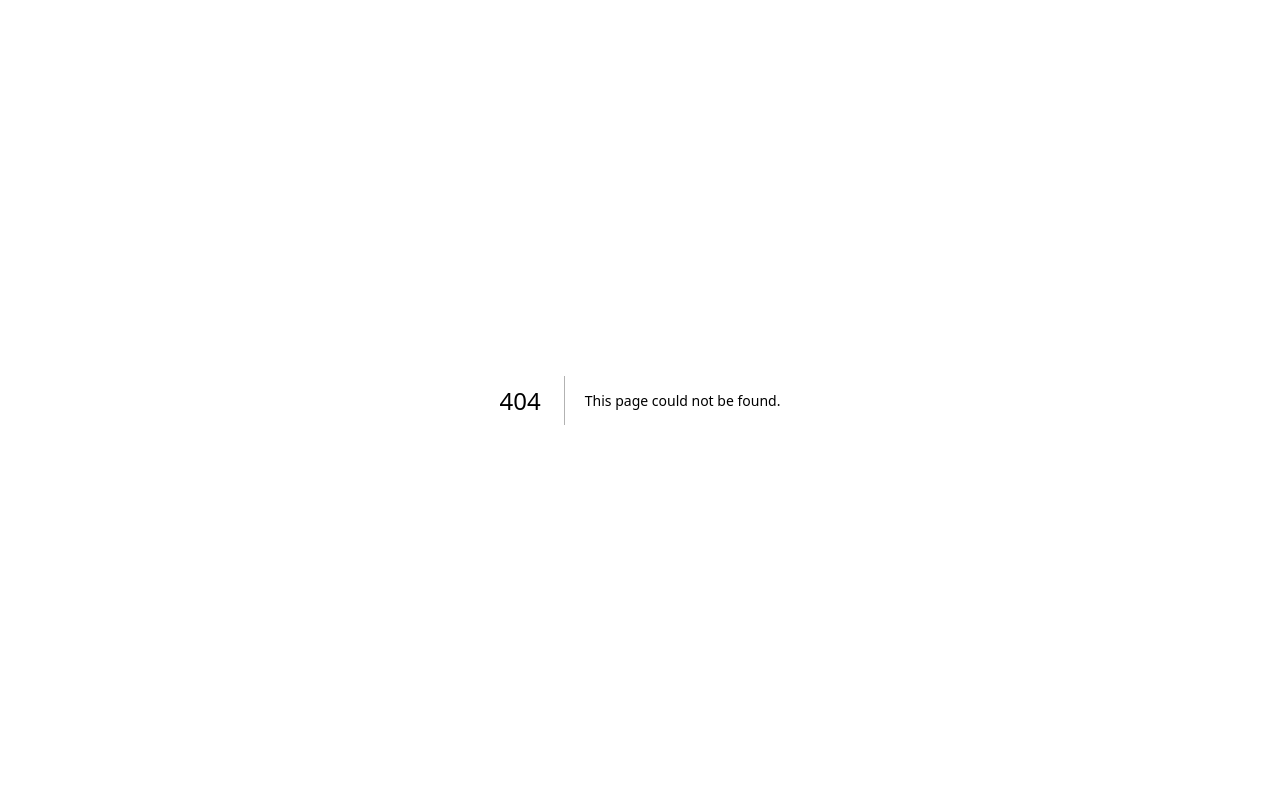
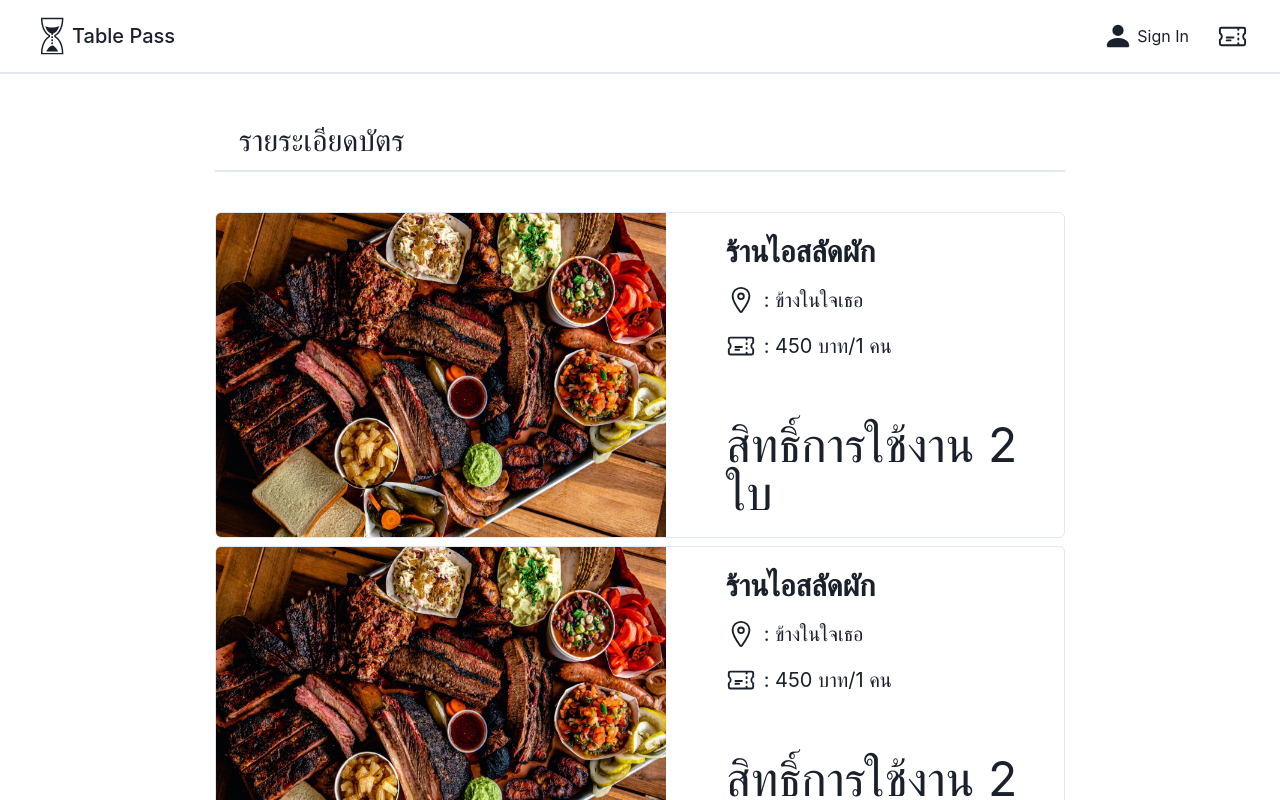
Before and after one commit to SoNicBoom24/Table_pass, a Next.js app: page /app/ticket in a window 1280 px wide. Before the commit this address had no page. Shown: the top 800 px of the page. Built offline with nearby package versions, Linux system fonts and the light colour scheme.

Commit message:
feat: my ticket page

```diff
--- a/package.json
+++ b/package.json
@@ -25,6 +25,7 @@
     "react-bootstrap": "^2.7.3",
     "react-dom": "18.2.0",
     "react-icons": "^4.8.0",
+    "react-router-dom": "^6.10.0",
     "tailwindcss": "3.3.1"
   }
 }
--- a/src/pages/app/buyticket.js
+++ b/src/pages/app/buyticket.js
@@ -1,16 +1,22 @@
 import { useRouter } from "next/router";
 import { Button, useNumberInput, HStack, Input, Card, CardBody, CardFooter, Text, Heading, Stack } from "@chakra-ui/react";
 import Navbar from "../components/navbar";
-import Image from 'next/image'
+import Image from 'next/image';
 import { HiOutlineMail } from "react-icons/hi";
 import { HiOutlineTicket } from "react-icons/hi2";
 import { IoLocationOutline } from "react-icons/io5";
 import { FiPhone } from "react-icons/fi";
 
+import Confirmbuy from "../app/confirmbuy";
+
+import { useSearchParams, Routes, Route, useParams } from "react-router-dom";
+
 export default function BuyTicket() {
 
   const router = useRouter();
-  const navigation = (url) => router.push(url);
+  const navigation = (url) => {
+    router.push(url);
+  };
 
   const { getInputProps, getIncrementButtonProps, getDecrementButtonProps } =
     useNumberInput({
@@ -25,6 +31,7 @@ export default function BuyTicket() {
   const dec = getDecrementButtonProps()
   const input = getInputProps()
 
+  console.log(input.value)
   return (
     <>
       <Navbar />
@@ -36,6 +43,7 @@ export default function BuyTicket() {
             variant='outline'
           >
             <Image
+              alt="Food"
               maxW={{ base: '100%', sm: '200px' }}
               src='/images/food.jpg'
               width={450} height={200}
@@ -58,7 +66,8 @@ export default function BuyTicket() {
               </CardBody>
 
               <CardFooter>
-              <Button variant='solid' colorScheme='' className="bg-black ml-10" onClick={() => navigation('/app/confirmbuy')}>
+                <Button variant='solid' colorScheme='' className="bg-black ml-10"
+                  onClick={() => navigation('/app/confirmbuy')} >
                   Buy Ticket
                 </Button>
               </CardFooter>
@@ -67,7 +76,7 @@ export default function BuyTicket() {
         </div>
 
         <div className="grid grid-cols-6 gap-2 w-full justify-center items-center">
-          <div className="col-start-2 col-span-3 bg-slate-200 p-3">
+          <div className="col-start-2 col-span-3 bg-slate-200 rounded p-3">
             <p className='flex text-3xl ml-3'>รายระเอียดบัตร</p>
           </div>
         </div>
--- a/src/pages/app/confirmbuy.js
+++ b/src/pages/app/confirmbuy.js
@@ -2,11 +2,14 @@ import React from "react";
 import Navbar from "../components/navbar";
 import { Card, CardBody, CardHeader, Stack, StackDivider, Text, Heading, Box, Input, Button, ButtonGroup } from "@chakra-ui/react";
 import { useRouter } from "next/router";
-import Image from 'next/image'
+import Image from 'next/image';
+
+import { useSearchParams, Routes, Route, useParams } from "react-router-dom";
 
 export default function Card_Food() {
 
     const router = useRouter();
+
     const navigation = (url) => router.push(url);
 
     return (
@@ -15,21 +18,11 @@ export default function Card_Food() {
             <main className="flex flex-col justify-center items-center w-full gap-10 mb-5 mt-9">
                 <div className="grid grid-cols-6 gap-2 w-full justify-center items-center">
                     <Card className="col-start-2 col-span-4">
-                        <CardHeader className="border-b-2">
+                        <CardHeader className="border-b-2 rounded">
                             <Heading size='lg'>รายระเอียดบัตร</Heading>
                         </CardHeader>
 
                         <CardBody>
-                            {/* <Stack divider={<StackDivider />} spacing='4'>
-                                <Box>
-                                    <Heading size='xs' textTransform='uppercase'>
-                                        Summary
-                                    </Heading>
-                                    <Text pt='2' fontSize='sm'>
-                                        View a summary of all your clients over the last month.
-                                    </Text>
-                                </Box>
-                            </Stack> */}
                             <div className="grid grid-cols-6 gap-2 w-full">
                                 <div className="col-span-2">
                                     <p className='text-2xl pb-10 flex'>ตั๋ว</p>
@@ -47,6 +40,7 @@ export default function Card_Food() {
                                 </div>
                                 <div className="col-span-2 justify-center items-center">
                                     <Image
+                                        alt="QR"
                                         src='/images/qrcode.png'
                                         width={410} height={410}
                                     />
--- /dev/null
+++ b/src/pages/app/ticket.js
@@ -0,0 +1,29 @@
+import React from "react";
+import Navbar from "../components/navbar";
+import { useRouter } from "next/router";
+import MyTicket from "../components/myticket"
+
+export default function Ticket() {
+
+    const router = useRouter();
+    const home = () => router.replace('/');
+
+    return (
+        <>
+            <Navbar />
+            <main className="flex flex-col justify-center items-center w-full gap-10 mb-5 mt-9">
+                <div className="grid grid-cols-6 gap-2 w-full justify-center items-center ">
+                    <div className="col-start-2 col-span-4 p-3 border-b-2">
+                        <p className='flex text-3xl ml-3'>รายระเอียดบัตร</p>
+                    </div>
+                </div>
+
+                <div className="grid grid-cols-6 gap-2 w-full justify-center items-center">
+                    <MyTicket />
+                    <MyTicket />
+                    <MyTicket />
+                </div>
+            </main>
+        </>
+    )
+}
--- a/src/pages/components/cardfood.js
+++ b/src/pages/components/cardfood.js
@@ -3,7 +3,7 @@ import {Card, CardBody, Text, Heading, LinkOverlay } from "@chakra-ui/react";
 import { HiOutlineTicket } from "react-icons/hi2";
 import { IoLocationOutline } from "react-icons/io5";
 import { useRouter } from "next/router";
-import Image from 'next/image'
+import Image from 'next/image';
 
 export default function Card_Food() {
 
--- /dev/null
+++ b/src/pages/components/myticket.js
@@ -0,0 +1,45 @@
+import React from "react";
+import Image from 'next/image';
+import { Button, useNumberInput, HStack, Input, Card, CardBody, CardFooter, Text, Heading, Stack } from "@chakra-ui/react";
+import { HiOutlineTicket } from "react-icons/hi2";
+import { IoLocationOutline } from "react-icons/io5";
+import { useRouter } from "next/router";
+
+
+export default function MyTicket() {
+
+    const router = useRouter();
+    const navigation = (url) => router.push(url);
+
+    return (
+        <>
+            <Card className="col-start-2 col-span-4"
+                        direction={{ base: 'column', sm: 'row' }}
+                        overflow='hidden'
+                        variant='outline'
+                    >
+                        <Image
+                            alt="Food"
+                            maxW={{ base: '100%', sm: '200px' }}
+                            src='/images/food.jpg'
+                            width={450} height={200}
+                        />
+
+                        <Stack>
+                            <CardBody className="ml-10">
+                                <Heading size='lg'>ร้านไอสลัดผัก</Heading>
+
+                                <Text py="2" className="flex items-center text-xl my-2"><IoLocationOutline className="mr-2 text-3xl" />: ข้างในใจเธอ</Text>
+                                <Text className="flex items-center text-xl mb-3"><HiOutlineTicket className="mr-2 text-3xl" />: 450 บาท/1 คน</Text>
+
+
+                            </CardBody>
+
+                            <CardFooter>
+                                <Text className="flex items-center text-5xl ml-10 ">สิทธิ์การใช้งาน 2 ใบ</Text>
+                            </CardFooter>
+                        </Stack>
+                    </Card>
+        </>
+    );
+}
--- a/src/pages/components/navbar.js
+++ b/src/pages/components/navbar.js
@@ -26,7 +26,7 @@ export default function My_Navbar() {
                         <Button className="flex font-normal pl-1 mr-4 items-center">
                             <BsFillPersonFill className=" mr-1" size="30" /> Sign In
                         </Button>
-                        <Button className="items-center">
+                        <Button className="items-center" onClick={() => navigation('/app/ticket')} >
                             <HiOutlineTicket size="35" className="pl-1" />
                         </Button>
                     </div>
```
Also changed, not shown: 1 other file (tests, documents, lock files or other folders). Lines whose indentation alone changed are shown as unchanged.
